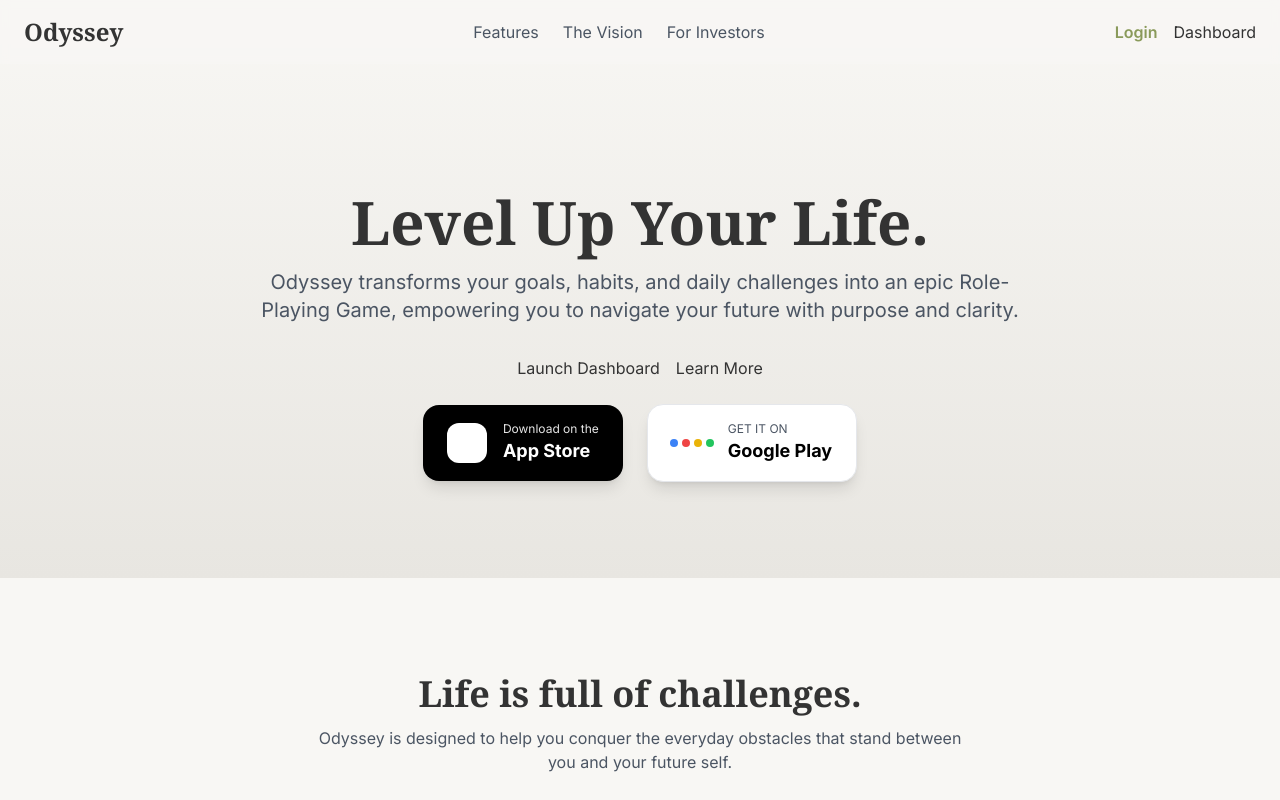
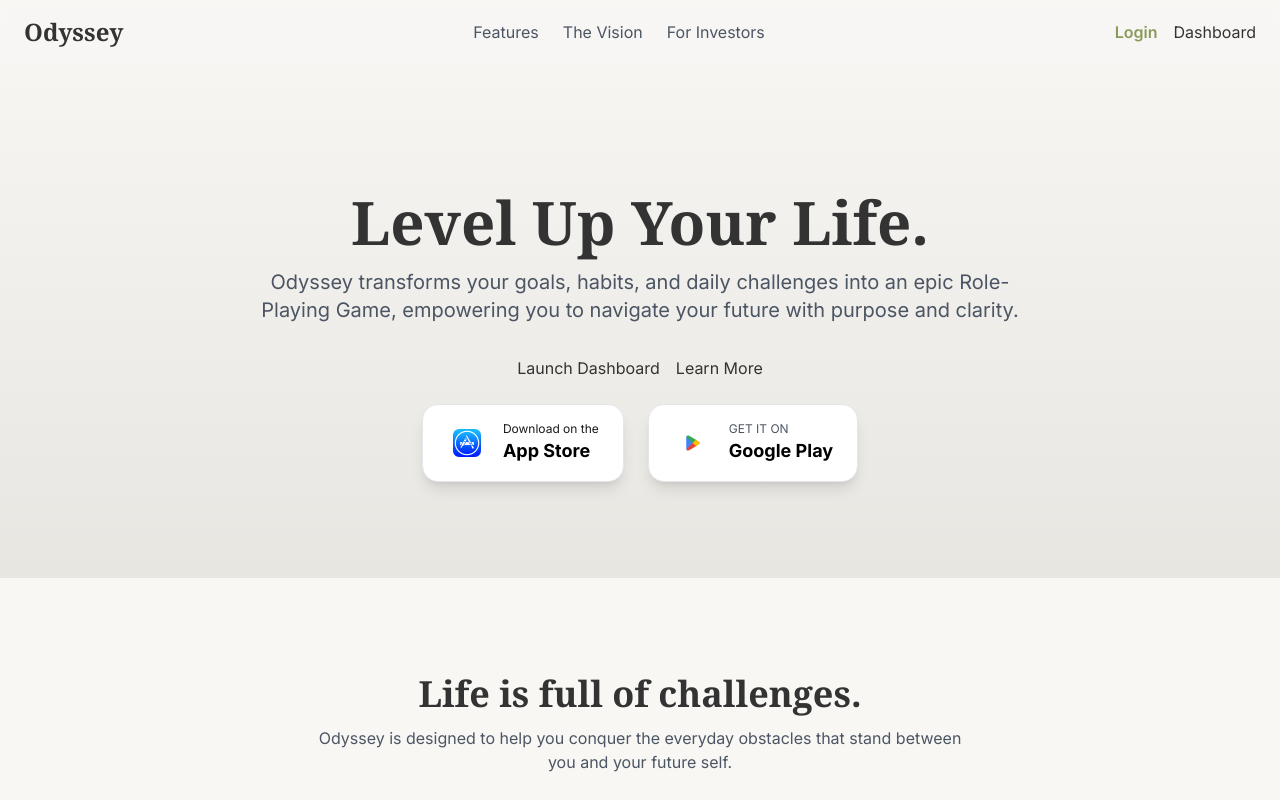
Before and after one commit to DeimosMH/lemuraf_hackyeah_25, a plain HTML site: page Odyssey/index.html in a window 1280 px wide. Shown: the top 800 px of the page. Drawn offline with nearby package versions, Linux system fonts and the light colour scheme.

Commit message:
add icons offline

```diff
--- a/Odyssey/index.html
+++ b/Odyssey/index.html
@@ -88,12 +88,10 @@
                     <div class="flex justify-center items-center space-x-6">
                         <!-- iOS App Store Button -->
                         <a href="#" class="group">
-                            <div class="flex items-center bg-black text-white px-6 py-4 rounded-2xl shadow-lg hover:shadow-2xl transition-all duration-300 hover:scale-105">
+                            <div class="flex items-center bg-white text-black px-6 py-4 rounded-2xl shadow-lg hover:shadow-2xl transition-all duration-300 hover:scale-105 border border-gray-200">
                                 <div class="flex items-center">
-                                    <div class="w-10 h-10 bg-white rounded-xl flex items-center justify-center mr-4 group-hover:scale-110 transition-transform">
-                                        <svg class="w-6 h-6" viewBox="0 0 24 24" fill="currentColor">
-                                            <path d="M18.71 19.5c-.83 1.24-1.71 2.45-3.05 2.47-1.34.03-1.77-.79-3.29-.79-1.53 0-2 .77-3.27.82-1.31.05-2.3-1.32-3.14-2.53C4.25 17 2.94 12.45 4.7 9.39c.87-1.52 2.43-2.48 4.12-2.51 1.28-.02 2.5.87 3.29.87.78 0 2.26-1.07 3.81-.91.65.03 2.47.26 3.64 1.98-.09.06-2.17 1.28-2.15 3.81.03 3.02 2.65 4.03 2.68 4.04-.03.07-.42 1.44-1.38 2.83M13 3.5c.73-.83 1.94-1.46 2.94-1.5.13 1.17-.34 2.35-1.04 3.19-.69.85-1.83 1.51-2.95 1.42-.15-1.15.41-2.35 1.05-3.11z"/>
-                                        </svg>
+                                    <div class="w-10 h-10 rounded-xl flex items-center justify-center mr-4 group-hover:scale-110 transition-transform overflow-hidden">
+                                        <img src="assets/ios_store.png" alt="Download on App Store" class="w-8 h-8 object-contain">
                                     </div>
                                     <div class="text-left">
                                         <div class="text-xs opacity-90">Download on the</div>
@@ -107,13 +105,8 @@
                         <a href="#" class="group">
                             <div class="flex items-center bg-white text-black px-6 py-4 rounded-2xl shadow-lg hover:shadow-2xl transition-all duration-300 hover:scale-105 border border-gray-200">
                                 <div class="flex items-center">
-                                    <div class="w-10 h-10 mr-4 flex items-center justify-center">
-                                        <div class="flex space-x-1">
-                                            <div class="w-2 h-2 bg-blue-500 rounded-full"></div>
-                                            <div class="w-2 h-2 bg-red-500 rounded-full"></div>
-                                            <div class="w-2 h-2 bg-yellow-500 rounded-full"></div>
-                                            <div class="w-2 h-2 bg-green-500 rounded-full"></div>
-                                        </div>
+                                    <div class="w-10 h-10 mr-4 flex items-center justify-center rounded-xl overflow-hidden">
+                                        <img src="assets/android_store.webp" alt="Get it on Google Play" class="w-24 h-24 object-contain">
                                     </div>
                                     <div class="text-left">
                                         <div class="text-xs text-gray-600">GET IT ON</div>
```
Also changed, not shown: Odyssey/assets/android_store.webp (added), Odyssey/assets/ios_store.png (added).
